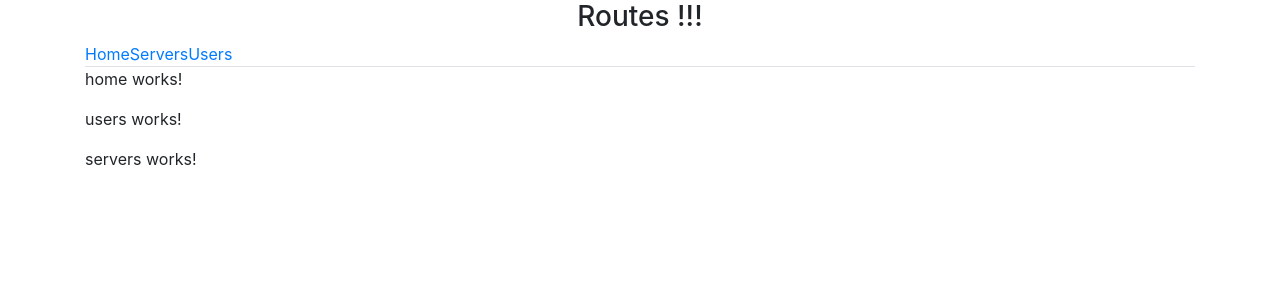
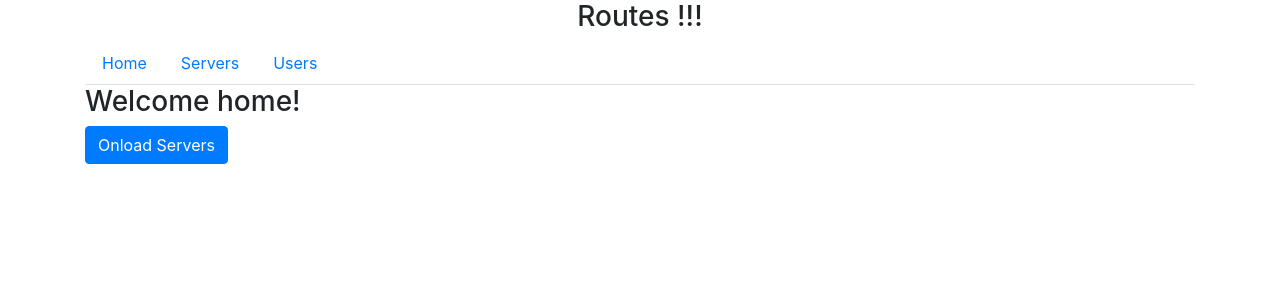
Before and after one commit to SmachuloTetiana/routes, an Angular app: page / in a window 1280 px wide. Shown: the top 300 px of the page. Built offline with nearby package versions, Linux system fonts and the light colour scheme.

Commit message:
routerLink commit

```diff
--- a/src/app/app.component.html
+++ b/src/app/app.component.html
@@ -4,14 +4,14 @@
       <h3 align="center">Routes !!!</h3>
 
       <nav class="nav nav-tabs">
-        <li class="active" role="presentation">
-          <a href="">Home</a>
+        <li class="nav-link" role="presentation">
+          <a routerLink="/" routerLinkActive="active" [routerLinkActiveOptions]="{exact:true}">Home</a>
         </li>
-        <li role="presentation">
-          <a href="">Servers</a>
+        <li role="presentation" class="nav-link">
+          <a routerLink="/servers" routerLinkActive="active">Servers</a>
         </li>
-        <li role="presentation">
-          <a href="">Users</a>
+        <li role="presentation"  class="nav-link">
+          <a routerLink="/users" routerLinkActive="active">Users</a>
         </li>
       </nav>
 
@@ -20,19 +20,7 @@
 
   <div class="row">
     <div class="col-12">
-      <app-home></app-home>
-    </div>
-  </div>
-
-  <div class="row">
-    <div class="col-12">
-      <app-users></app-users>
-    </div>
-  </div>
-
-  <div class="row">
-    <div class="col-12">
-      <app-servers></app-servers>
+      <router-outlet></router-outlet>
     </div>
   </div>
 
--- a/src/app/app.module.ts
+++ b/src/app/app.module.ts
@@ -9,7 +9,13 @@ import { UsersComponent } from './users/users.component';
 import { EditServerComponent } from './servers/edit-server/edit-server.component';
 import { ServerComponent } from './servers/server/server.component';
 import { UserComponent } from './users/user/user.component';
+import { Routes, RouterModule } from '@angular/router';
 
+const appRoutes: Routes = [
+  { path: '', component: HomeComponent },
+  { path: 'users', component: UsersComponent },
+  { path: 'servers', component: ServersComponent }
+];
 
 @NgModule({
   declarations: [
@@ -22,7 +28,8 @@ import { UserComponent } from './users/user/user.component';
     UserComponent
   ],
   imports: [
-    BrowserModule
+    BrowserModule,
+    RouterModule.forRoot(appRoutes)
   ],
   providers: [],
   bootstrap: [AppComponent]
--- a/src/app/home/home.component.html
+++ b/src/app/home/home.component.html
@@ -1,3 +1,8 @@
-<p>
-  home works!
-</p>
+<div class="containe">
+  <div class="row">
+    <div class="col-12">
+      <h3>Welcome home!</h3>
+      <button class="btn btn-primary" (click)="onLoadServers()">Onload Servers</button>
+    </div>
+  </div>
+</div>
--- a/src/app/home/home.component.ts
+++ b/src/app/home/home.component.ts
@@ -1,4 +1,5 @@
 import { Component, OnInit } from '@angular/core';
+import { Router } from '@angular/router';
 
 @Component({
   selector: 'app-home',
@@ -7,9 +8,13 @@ import { Component, OnInit } from '@angular/core';
 })
 export class HomeComponent implements OnInit {
 
-  constructor() { }
+  constructor(private router: Router) { }
 
   ngOnInit() {
   }
 
+  onLoadServers() {
+    this.router.navigate(['servers']);
+  }
+
 }
--- a/src/app/servers/servers.component.html
+++ b/src/app/servers/servers.component.html
@@ -1,3 +1,8 @@
-<p>
-  servers works!
-</p>
+<div class="container">
+  <div class="row">
+    <div class="col-12">
+      <h2>Servers works!</h2>
+      <button class="btn btn-primary" (click)="onReloadPage()">Reload Page</button>
+    </div>
+  </div>
+</div>
--- a/src/app/servers/servers.component.ts
+++ b/src/app/servers/servers.component.ts
@@ -1,4 +1,5 @@
 import { Component, OnInit } from '@angular/core';
+import { Router, ActivatedRoute } from '@angular/router';
 
 @Component({
   selector: 'app-servers',
@@ -7,9 +8,14 @@ import { Component, OnInit } from '@angular/core';
 })
 export class ServersComponent implements OnInit {
 
-  constructor() { }
+  constructor(private router: Router,
+              private route: ActivatedRoute) { }
 
   ngOnInit() {
   }
 
+  onReloadPage() {
+    this.router.navigate(['/servers'], {relativeTo: this.route});
+  }
+
 }
```
